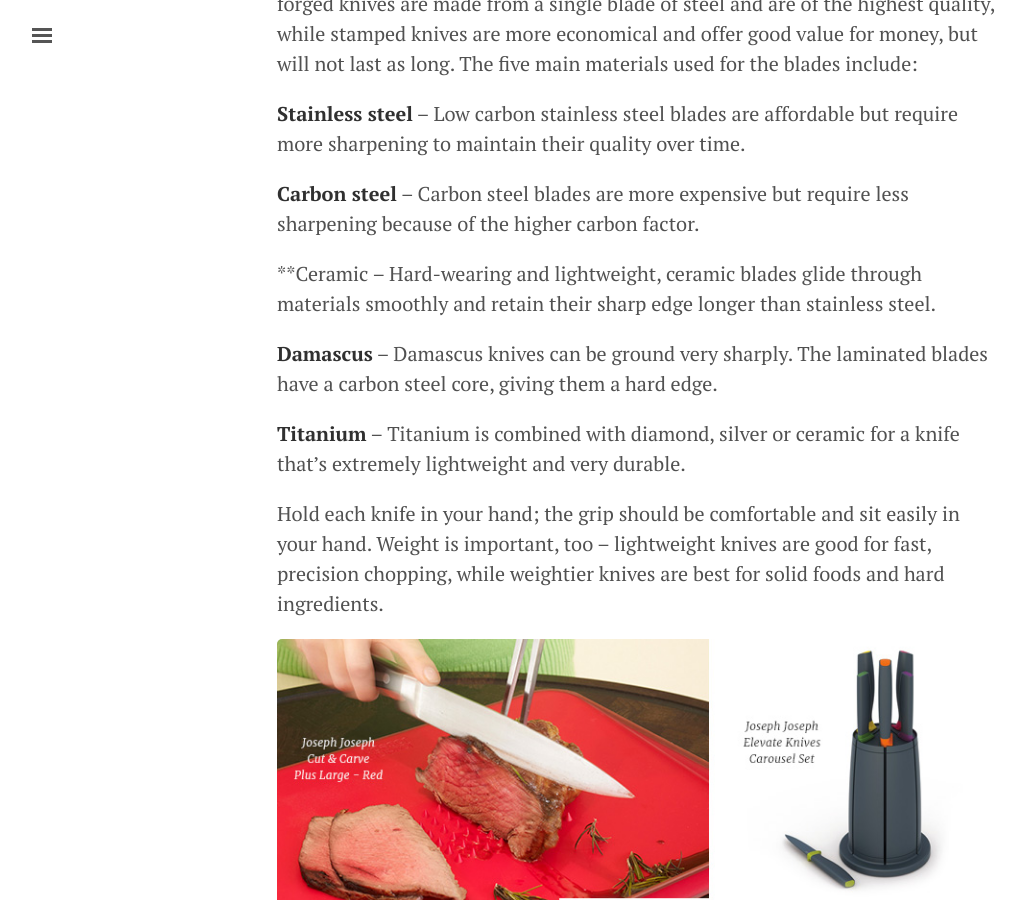
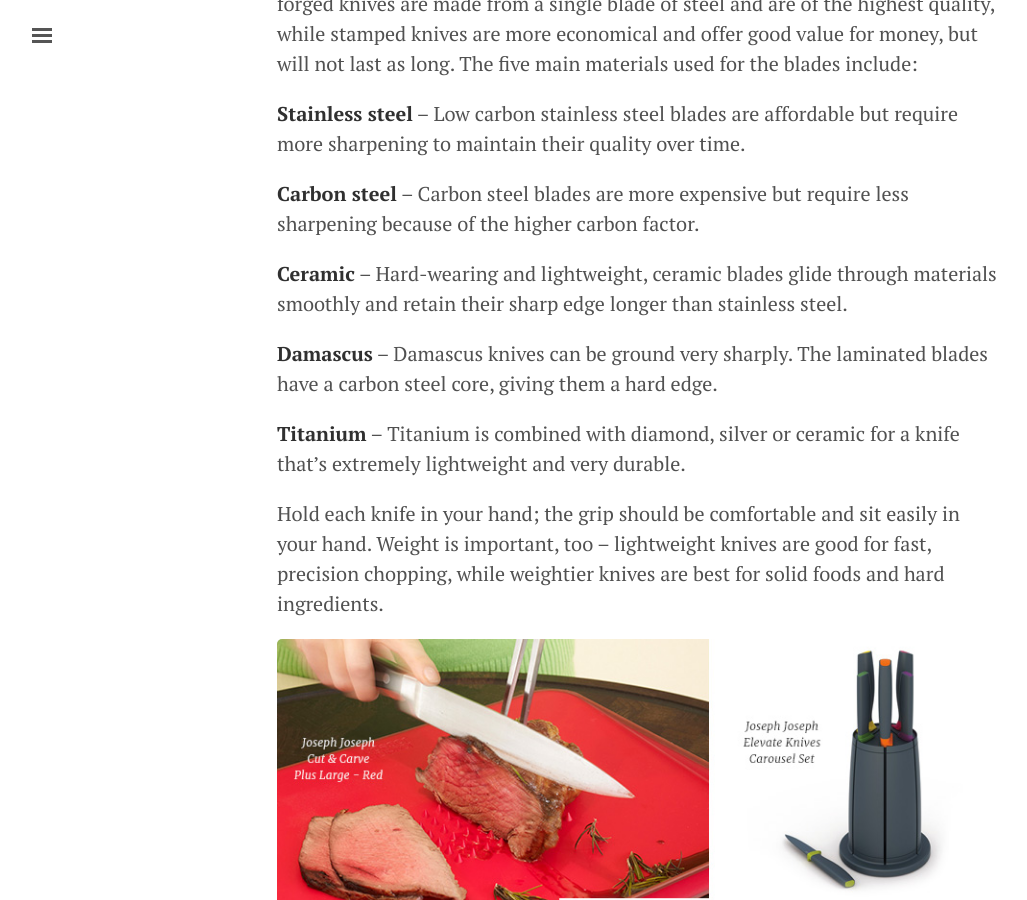
Before and after one commit to demmidel/blog, a Jekyll site: the page built from _posts/2018-01-03-buying-guide-knives.md, in a window 1280 px wide and 900 px high, scrolled down 2622 px. Shown: the whole window, without its empty margins (3-1030 px from the left). Built offline with Jekyll 4.4.1, drawn with Linux system fonts in a browser that asks for light colours; comment, search, counter and statistics services are not loaded.

```diff
--- a/_posts/2018-01-03-buying-guide-knives.md
+++ b/_posts/2018-01-03-buying-guide-knives.md
@@ -42,7 +42,7 @@ The way the knife is made will have an impact on the quality and price. Fully fo
 
 **Carbon steel** – Carbon steel blades are more expensive but require less sharpening because of the higher carbon factor.
 
-**Ceramic – Hard-wearing and lightweight, ceramic blades glide through materials smoothly and retain their sharp edge longer than stainless steel.
+**Ceramic** – Hard-wearing and lightweight, ceramic blades glide through materials smoothly and retain their sharp edge longer than stainless steel.
 
 **Damascus** – Damascus knives can be ground very sharply. The laminated blades have a carbon steel core, giving them a hard edge.
 
```
